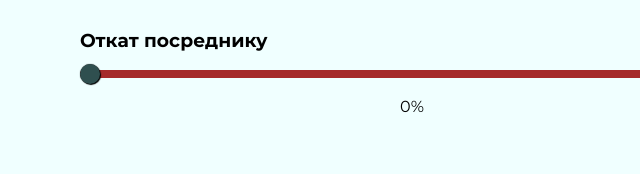
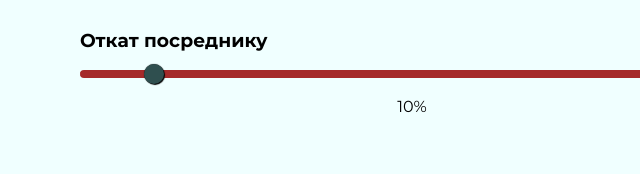
Before and after one commit to avship/myFirstRepo, a plain HTML site: page index.html in a window 1280 px wide. Both pictures are taken after a click on the button "Рассчитать". Shown: the part 740-914 px from the top of the page, 0-640 px from the left. Drawn offline with Linux system fonts and the light colour scheme.

Commit message:
Задание 12. База

```diff
--- a/index.html
+++ b/index.html
@@ -138,8 +138,8 @@
                         <h3>Откат посреднику</h3>
                         <div class="main-controls__item rollback">
                             <div class="main-controls__range">
-                                <input type="range" step="1" min="0" max="100" value="0">
-                                <span class="range-value">0%</span>
+                                <input type="range" step="1" min="0" max="100" value="10">
+                                <span class="range-value">10%</span>
                             </div>
                         </div>
                     </div>
--- a/js/script.js
+++ b/js/script.js
@@ -16,32 +16,38 @@ const [total, totalCount, totalCountOther, fullTotalCount, totalCountRollback] =
 
 let screens = document.querySelectorAll(".screen");
 
-const isNumber = function (testNum) {
-  return String(testNum).match(/^\d+(\.\d+)?$/);
-};
 const appData = {
   title: "",
   screens: [],
   screenPrice: 0,
   adaptive: false,
+  count: 0,
 
-  rollback: 10,
-  allServicePrices: 0,
+  rollback: 0,
+  servicePricesPercent: 0,
+  servicePricesNumber: 0,
   fullPrice: 0,
   servicePercentPrice: 0,
 
-  services: {},
+  servicesPercent: {},
+  servicesNumber: {},
   servicePrice: 0,
   init: function () {
     appData.addTitle();
-
+    appData.rangeUpdater();
     startBtn.addEventListener("click", appData.start);
-    buttonPlus.addEventListener("click", appData.addScreenBlock);
+    buttonPlus.addEventListener("click", appData.addScreensBlock);
+    inputRange.addEventListener("input", appData.rangeUpdater);
+  },
+  rangeUpdater: function () {
+    inputRangeValue.textContent = `${inputRange.value}%`;
+    appData.rollback = +inputRange.value;
   },
   addTitle: function () {
     document.title = title.textContent;
   },
   addScreens: function () {
+    screens = document.querySelectorAll(".screen");
     screens.forEach(function (screen, index) {
       const select = screen.querySelector("select");
       const input = screen.querySelector("input");
@@ -52,43 +58,82 @@ const appData = {
         name: selectName,
         price: +select.value * +input.value,
       });
+      appData.count += +input.value;
     });
-    console.log(appData.screens);
+  },
+  addServices: function () {
+    otherItemsPercent.forEach(function (item) {
+      const check = item.querySelector("input[type=checkbox]");
+      const label = item.querySelector("label");
+      const input = item.querySelector("input[type=text]");
+
+      if (check.checked) {
+        appData.servicesPercent[label.textContent] = +input.value;
+      }
+    });
+
+    otherItemsNumber.forEach(function (item) {
+      const check = item.querySelector("input[type=checkbox]");
+      const label = item.querySelector("label");
+      const input = item.querySelector("input[type=text]");
+
+      if (check.checked) {
+        appData.servicesNumber[label.textContent] = +input.value;
+      }
+    });
+    console.log(appData.servicesNumber);
+    console.log(appData.servicesPercent);
+  },
+  addScreensBlock: function () {
+    const cloneScreen = screens[0].cloneNode(true);
+    screens[screens.length - 1].after(cloneScreen);
   },
   start: function () {
-    //alert("ok");
+    screens = document.querySelectorAll(".screen");
+    screens.forEach(function (screen, index) {
+      const select = screen.querySelector("select");
+      const input = screen.querySelector("input");
+      const selectName = select.options[select.selectedIndex].textContent;
+      if (input.value === "" || select.selectedIndex === 0) {
+        alert("Не указана информация про экраны");
+        return;
+      }
+    });
+
+    appData.count = 0;
     appData.addScreens();
-    //appData.addScreens();
-    // appData.asking();
-    // appData.addPrices();
-    // appData.getAllServicePrices();
-    // appData.getFullPrice();
-    // appData.getServicePercentPrices();
-    // appData.getTitle();
-    // appData.logger();
+    appData.addServices();
+    appData.addPrices();
+    appData.showResult();
   },
-  asking: function () {
-    //Дополнительные услуги
-    for (let i = 0; i < 2; i++) {
-      const name = prompt("Какой дополнительный тип услуги нужен?");
-      let tmpNum = appData.askNumber("Сколько это будет стоить?");
+  showResult: function () {
+    total.value = appData.screenPrice;
+    totalCountOther.value =
+      appData.servicePricesPercent + appData.servicePricesNumber;
 
-      appData.services[`service${i}`] = {
-        name: name,
-        price: tmpNum,
-      };
-    }
+    fullTotalCount.value = appData.fullPrice;
+    totalCount.value = appData.count;
   },
   addPrices: function () {
-    //ScreenPrice sum
-    // for (const screen of appData.screens) {
-    //   appData.screenPrice += screen.price;
-    // }
-    //reduce
     appData.screenPrice = appData.screens.reduce(
-      (previousValue, currentValue) => previousValue + currentValue.price,
+      (previousValue, currentValue) => previousValue + +currentValue.price,
       0
     );
+    for (const key in appData.servicesNumber) {
+      appData.servicePricesNumber += +appData.servicesNumber[key];
+    }
+    for (const key in appData.servicesPercent) {
+      appData.servicePricesPercent +=
+        appData.screenPrice * (appData.servicesPercent[key] / 100);
+    }
+    appData.fullPrice =
+      appData.screenPrice +
+      appData.servicePricesPercent +
+      appData.servicePricesNumber;
+
+    appData.servicePercentPrice =
+      appData.fullPrice - appData.fullPrice * (appData.rollback / 100);
+    totalCountRollback.value = appData.servicePercentPrice;
   },
   askArrayOfStrings: function () {
     let tempAr = [];
@@ -99,51 +144,13 @@ const appData = {
     }
     return tempAr;
   },
-  askNumber: function (question, answer) {
-    let price = null;
-    do {
-      price = +prompt(question, answer);
-    } while (!isNumber(price));
-    return price;
-  },
-  askString: function (question, baseAnswer) {
-    let answer = null;
-    do {
-      answer = prompt(question, baseAnswer).trim();
-    } while (answer === null || !answer.match(/^[A-Za-zА-Яа-яёЁ]/));
-    return answer;
-  },
+
   getAllServicePrices: function () {
     for (const key in appData.services) {
       appData.allServicePrices += appData.services[key]["price"];
     }
   },
-  getTitle: function () {
-    const newStr = appData.title.trim();
-    appData.title = newStr[0].toUpperCase() + newStr.substring(1).toLowerCase();
-  },
-  getFullPrice: function () {
-    appData.fullPrice = appData.screenPrice + appData.allServicePrices;
-  },
-  getServicePercentPrices: function () {
-    appData.servicePercentPrice =
-      appData.fullPrice - appData.fullPrice * (appData.rollback / 100);
-  },
-  getRollbackMessage: function () {
-    switch (true) {
-      case fullPrice >= 30000:
-        console.log("Даем скидку в 10%");
-        break;
-      case fullPrice >= 15000:
-        console.log("Даем скидку в 5%");
-        break;
-      case fullPrice >= 0:
-        console.log("Скидка не предусмотрена");
-        break;
-      default:
-        console.log("Что-то пошло не так");
-    }
-  },
+
   logger: function () {
     // for (const key in appData) {
     //   if (typeof appData[key] !== "function") console.log(key, appData[key]);
```
